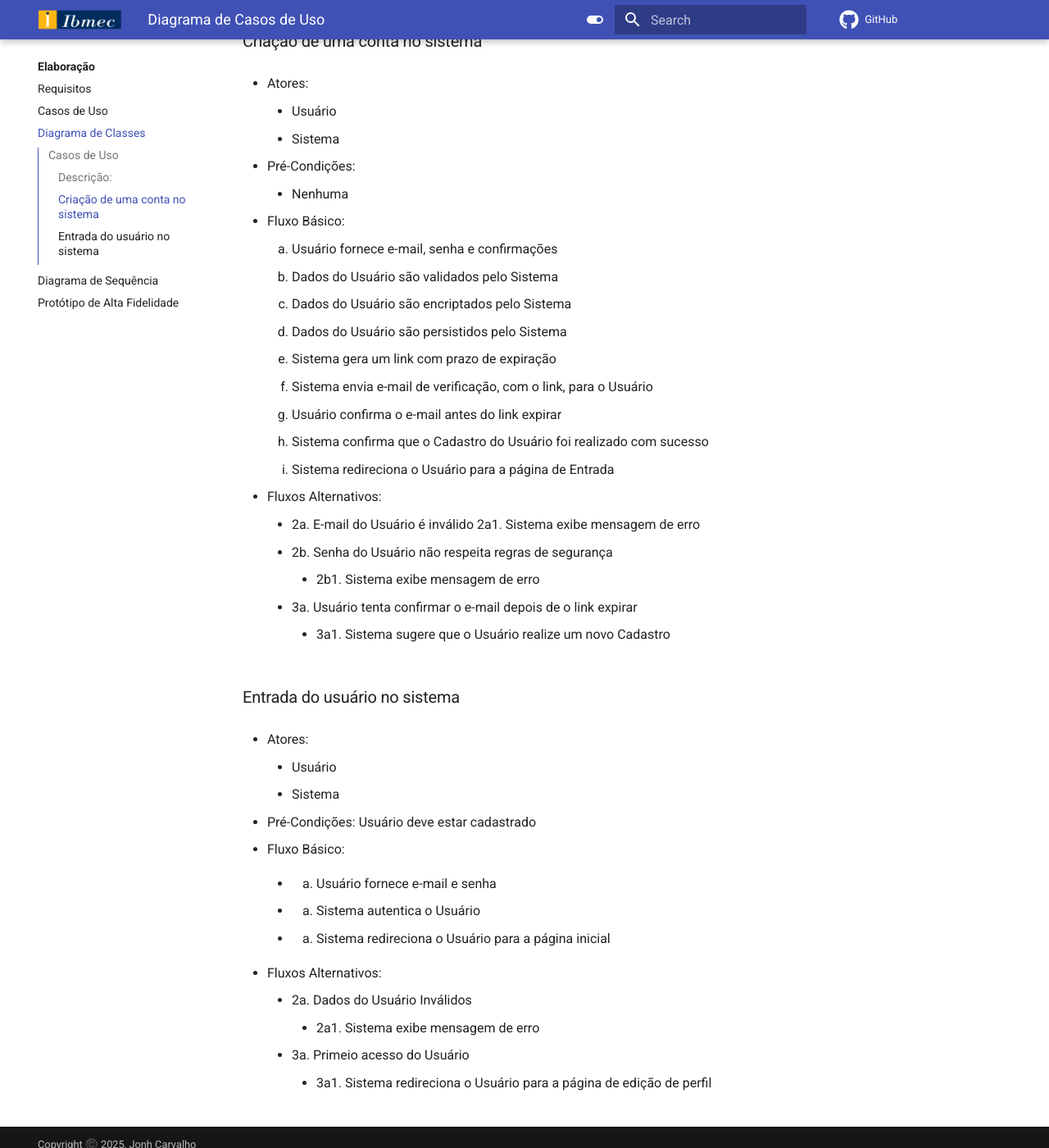
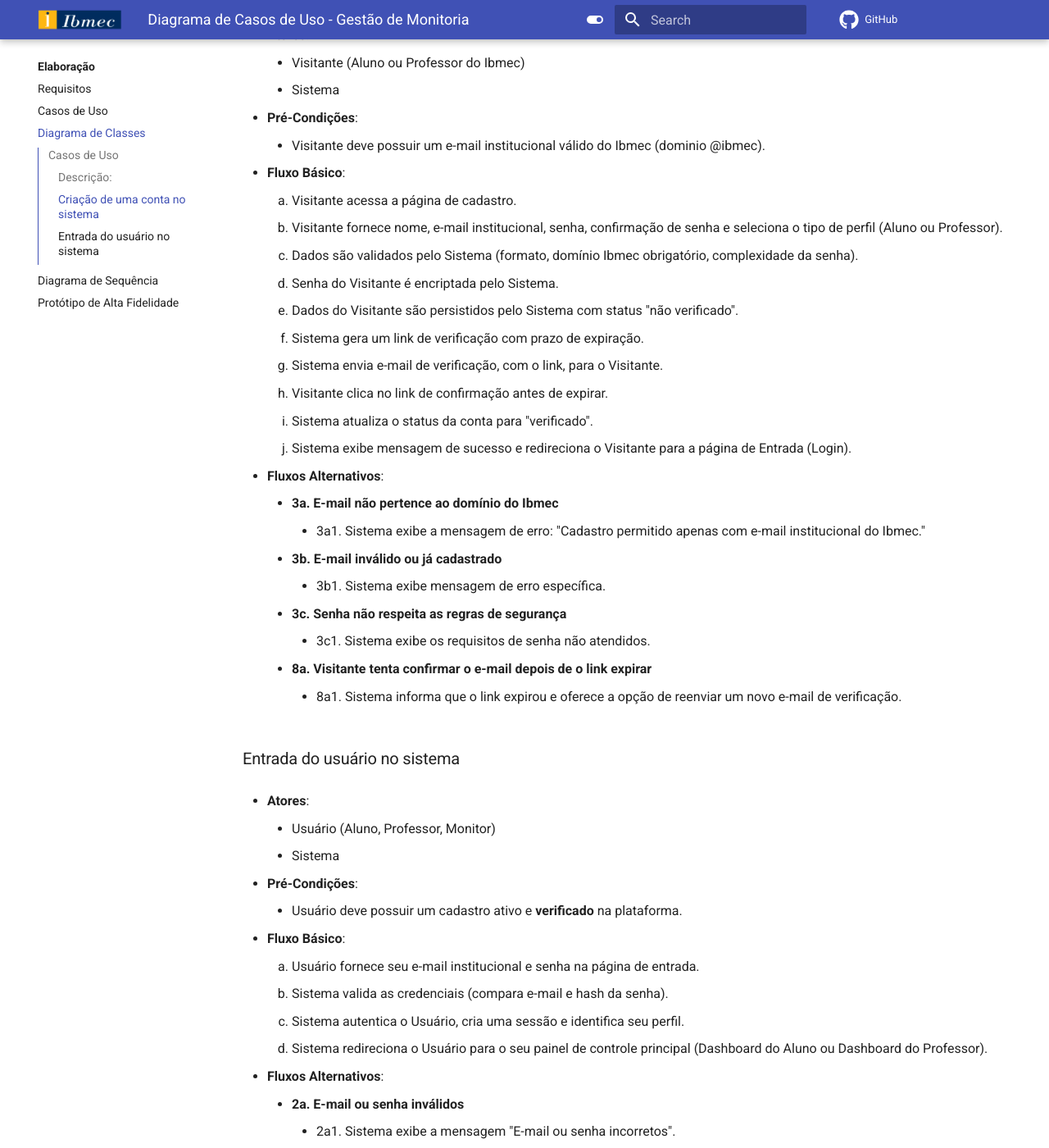
Before and after one commit to Projetos-de-Extensao/PBE_25.2_8001_II, an MkDocs documentation site: the page built from docs/Elaboracao/diagrama_de_classes.md, in a window 1280 px wide and 1400 px high, scrolled down 1201 px. Shown: the whole window at 82% size. Built offline with MkDocs 1.6.1 and Material for MkDocs 9.7.7, drawn with Linux system fonts in a browser that asks for light colours; comment, search, counter and statistics services are not loaded; some of the changed text lies outside the part shown.

Commit message:
Preenchimento do diagrama de classes

```diff
--- a/docs/Elaboracao/diagrama_de_classes.md
+++ b/docs/Elaboracao/diagrama_de_classes.md
@@ -1,87 +1,90 @@
 ---
-id: diagrama_de_casos de uso
-title: Diagrama de Casos de Uso
+id: diagrama_de_casos_de_uso_monitoria
+title: Diagrama de Casos de Uso - Gestão de Monitoria
 ---
 
 ## Casos de Uso
 
 ### Descrição:
 
-- Contas
-	- Criação
-	- Entrada
-	- Alteração
-	- Recuperar Senha
-	- Exclusão Lógica
-	- Visualização
+- **Contas**
+    - Criação
+    - Entrada (Login)
+    - Alteração de Dados
+    - Recuperar Senha
+    - Exclusão Lógica
 
-- Perfis
-	- Edição
-	- Pesquisar
-	- Visualização
-	- Seguir/Deixar de Seguir
+- **Perfis (Aluno, Professor, Monitor)**
+    - Edição (Completar informações, currículo, etc.)
+    - Visualização
 
-- Postagens (Público)
-	- Criação
-	- Exclusão
-	- Interação
-	- Visualização
+- **Vagas de Monitoria (Público)**
+	- Criação (Professor)
+    - Edição (Professor)
+    - Visualização (Todos)
+    - Encerramento (Professor)
 
-- Mensagens (Privado)
-	- Criação
-	- Exclusão
-	- Visualização
+- **Candidaturas (Privado)**
+    - Inscrição em Vaga (Aluno)
+    - Visualização de Status (Aluno)
+    - Gerenciamento de Candidatos (Professor)
+    - Cancelamento de Inscrição (Aluno)
 
-- Galerias
-	- Albuns
-- Blogs
-- Grupos
+- **Gerenciamento de Monitoria (Restrito)**
+    - Definição de Horários (Monitor)
+    - Registro de Frequência de Alunos (Monitor)
+    - Consulta de Horários (Aluno)
 
 ### Criação de uma conta no sistema
 
-* Atores:
+* **Atores**:
+    * Visitante (Aluno ou Professor do Ibmec)
+    * Sistema
 
-	- Usuário
-	- Sistema
+* **Pré-Condições**:
+    * Visitante deve possuir um e-mail institucional válido do Ibmec (dominio @ibmec).
 
-- Pré-Condições:
-	- Nenhuma
+* **Fluxo Básico**:
+    1.  Visitante acessa a página de cadastro.
+    2.  Visitante fornece nome, e-mail institucional, senha, confirmação de senha e seleciona o tipo de perfil (Aluno ou Professor).
+    3.  Dados são validados pelo Sistema (formato, domínio Ibmec obrigatório, complexidade da senha).
+    4.  Senha do Visitante é encriptada pelo Sistema.
+    5.  Dados do Visitante são persistidos pelo Sistema com status "não verificado".
+    6.  Sistema gera um link de verificação com prazo de expiração.
+    7.  Sistema envia e-mail de verificação, com o link, para o Visitante.
+    8.  Visitante clica no link de confirmação antes de expirar.
+    9.  Sistema atualiza o status da conta para "verificado".
+    10. Sistema exibe mensagem de sucesso e redireciona o Visitante para a página de Entrada (Login).
 
-* Fluxo Básico:
-    1. Usuário fornece e-mail, senha e confirmações
-    2. Dados do Usuário são validados pelo Sistema
-    3. Dados do Usuário são encriptados pelo Sistema
-    4. Dados do Usuário são persistidos pelo Sistema
-    5. Sistema gera um link com prazo de expiração
-    6. Sistema envia e-mail de verificação, com o link, para o Usuário
-    7. Usuário confirma o e-mail antes do link expirar
-    8. Sistema confirma que o Cadastro do Usuário foi realizado com sucesso
-    9. Sistema redireciona o Usuário para a página de Entrada
-
-- Fluxos Alternativos:
-	- 2a. E-mail do Usuário é inválido
-		2a1. Sistema exibe mensagem de erro
-	- 2b. Senha do Usuário não respeita regras de segurança
-		- 2b1. Sistema exibe mensagem de erro
-	- 3a. Usuário tenta confirmar o e-mail depois de o link expirar
-		- 3a1. Sistema sugere que o Usuário realize um novo Cadastro
+* **Fluxos Alternativos**:
+    * **3a. E-mail não pertence ao domínio do Ibmec**
+        * 3a1. Sistema exibe a mensagem de erro: "Cadastro permitido apenas com e-mail institucional do Ibmec."
+    * **3b. E-mail inválido ou já cadastrado**
+        * 3b1. Sistema exibe mensagem de erro específica.
+    * **3c. Senha não respeita as regras de segurança**
+        * 3c1. Sistema exibe os requisitos de senha não atendidos.
+    * **8a. Visitante tenta confirmar o e-mail depois de o link expirar**
+        * 8a1. Sistema informa que o link expirou e oferece a opção de reenviar um novo e-mail de verificação.
 
 ### Entrada do usuário no sistema
 
-- Atores:
-	- Usuário
-	- Sistema
+* **Atores**:
+    * Usuário (Aluno, Professor, Monitor)
+    * Sistema
 
-- Pré-Condições:
-	Usuário deve estar cadastrado
+* **Pré-Condições**:
+    * Usuário deve possuir um cadastro ativo e **verificado** na plataforma.
 
-- Fluxo Básico:
-    - 1. Usuário fornece e-mail e senha
-	- 2. Sistema autentica o Usuário
-	- 3. Sistema redireciona o Usuário para a página inicial
+* **Fluxo Básico**:
+    1.  Usuário fornece seu e-mail institucional e senha na página de entrada.
+    2.  Sistema valida as credenciais (compara e-mail e hash da senha).
+    3.  Sistema autentica o Usuário, cria uma sessão e identifica seu perfil.
+    4.  Sistema redireciona o Usuário para o seu painel de controle principal (Dashboard do Aluno ou Dashboard do Professor).
 
-- Fluxos Alternativos:
-	- 2a. Dados do Usuário Inválidos
-		- 2a1. Sistema exibe mensagem de erro
-	- 3a. Primeio acesso do Usuário
-		- 3a1. Sistema redireciona o Usuário para a página de edição de perfil
+* **Fluxos Alternativos**:
+    * **2a. E-mail ou senha inválidos**
+        * 2a1. Sistema exibe a mensagem "E-mail ou senha incorretos".
+    * **2b. Conta do Usuário não foi verificada por e-mail**
+        * 2b1. Sistema exibe mensagem informando que a conta precisa ser ativada e oferece a opção de reenviar o e-mail de verificação.
+    * **4a. Primeiro acesso do Usuário após o cadastro**
+        * 4a1. Sistema redireciona o Usuário para a página de "Complete seu Perfil", incentivando-o a preencher suas informações.
```
